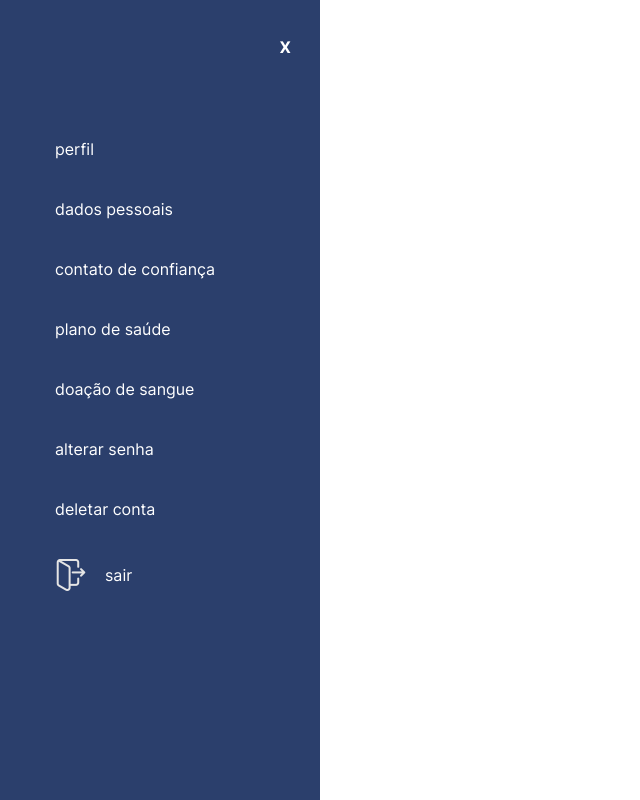
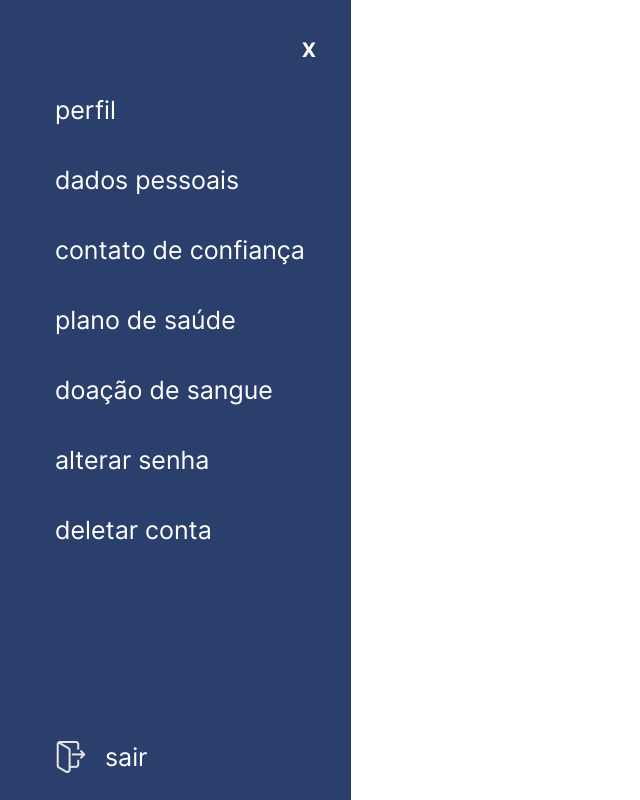
Before and after one commit to SafeStats-Health/safestats-frontend, a React (Create React App) app: page /user_profile in a window 1280 px wide. Shown: the whole page, without its empty margins (0-640 px from the left). Built offline with nearby package versions, Linux system fonts and the light colour scheme; the HTML template or start-up script is replaced by a standard one.

Commit message:
[feature-frontend-06] rebase master

```diff
--- a/src/components/drawer/index.js
+++ b/src/components/drawer/index.js
@@ -2,7 +2,7 @@ import {useState} from 'react';
 import styles from './styles.module.css';
 import t from '../../i18n/translate';
 import door from '../../assets/images/door.svg';
-
+import hamburger from '../../assets/images/hamburger.svg';
 
 export default function Drawer() {
   const [isActive, setIsActive] = useState(false);
@@ -13,9 +13,12 @@ export default function Drawer() {
   };
 
   return (
-        <div className={isActive ? '' : styles.drawerPos} onClick={handleClick}>
-            <div className={styles.x}>
+    <div>
+      <div className={isActive ? styles.none : styles.drawerPos}>
+        <div className={styles.xPos}>
+          <button className={styles.xButton} onClick={handleClick}>
             <span>{t('X')}</span>
+          </button>
         </div>
         <div className={styles.optionsPos}>
           <span>{t('PROFILE')}</span>
@@ -27,9 +30,15 @@ export default function Drawer() {
           <span>{t('DELETE_ACCOUNT')}</span>
         </div>
         <div className={styles.exit}>
-                <img src={door}></img>
+          <img src={door} alt="door"/>
           <span>{t('EXIT')}</span>
         </div>
       </div>
-    );
+      <div className={isActive ? styles.hamburgerMenu : styles.none} onClick={handleClick}>
+        <img src={hamburger} alt="hamburger"/>
+        <span className={styles.menu}>{t('MENU')}</span>
+      </div>
+    </div>
+  )
+    ;
 }
--- a/src/components/drawer/styles.module.css
+++ b/src/components/drawer/styles.module.css
@@ -3,22 +3,38 @@
     flex-direction: column;
     background-color: #2B3F6C;
     color: #ffffff;
-    max-width: 20rem;
+    max-width: 21.9375rem;
     height: 100vh;
 }
 
-.x {
+.none {
+    display: none;
+}
+
+.xPos {
     display: flex;
     justify-content: end;
     margin: 2.3125rem 1.8125rem 0 0;
+
+}
+
+.xButton {
+    font-size: 1.25rem;
     font-weight: 700;
+    color: white;
+    background-color: transparent;
+    border: transparent;
+}
+
+.xButton:hover {
+    cursor: pointer;
 }
 
 .optionsPos {
     display: flex;
     flex-direction: column;
+    font-size: 1.5625rem;
     margin: 5.125rem 0 0 3.4375rem;
-    align-items: space-between;
 }
 
 .optionsPos > span {
@@ -27,12 +43,53 @@
 
 .exit {
     display: flex;
+    font-size: 1.5625rem;
+    height: 100%;
     align-items: center;
-    margin: 0rem 0 0 3.4375rem;
+    margin: 15rem 0 0 3.4375rem;
 }
 
 .exit > img {
     margin-right: 1.125rem;
 }
 
-/*margin: 21.9375rem 0 0 3.4375rem;*/
+.hamburgerMenu {
+    display: flex;
+    align-content: center;
+    width: 7rem;
+    margin: 4.5rem 0 0 3.416rem;
+}
+
+.hamburgerMenu:hover {
+    cursor: pointer;
+}
+
+.menu {
+    font-size: 1.5625rem;
+    color: #2B3F6C;
+    margin-left: 1rem;
+}
+
+@media screen and (max-height: 864px) {
+    .optionsPos {
+        font-size: 1.5625rem;
+        margin: 2rem 0 0 3.4375rem;
+    }
+
+    .exit {
+        font-size: 1.5625rem;
+        margin: 8rem 0 0 3.4375rem;
+    }
+}
+
+@media screen and (max-height: 720px) {
+    .optionsPos {
+        font-size: 1.2rem;
+        margin: 2rem 0 0 3.4375rem;
+    }
+
+    .exit {
+        font-size: 1.2rem;
+        margin: 2rem 0 0 3.4375rem;
+    }
+}
--- a/src/i18n/messages/en-us.js
+++ b/src/i18n/messages/en-us.js
@@ -20,6 +20,7 @@ export default {
     BLOOD_DONATION: 'blood donation',
     CHANGE_PASSWORD: 'change password',
     DELETE_ACCOUNT: 'delete account',
-    EXIT: 'exit'
+    EXIT: 'exit',
+    MENU: 'menu'
   },
 };
--- a/src/i18n/messages/pt-br.js
+++ b/src/i18n/messages/pt-br.js
@@ -31,6 +31,7 @@ export default {
     BLOOD_DONATION: 'doação de sangue',
     CHANGE_PASSWORD: 'alterar senha',
     DELETE_ACCOUNT: 'deletar conta',
-    EXIT: 'sair'
+    EXIT: 'sair',
+    MENU: 'menu'
   },
 };
--- a/src/pages/not_found/styles.module.css
+++ b/src/pages/not_found/styles.module.css
@@ -6,8 +6,8 @@
     font-weight: 900;
     font-size: 8rem;
     line-height: 9.6875rem;
-  color: #2b3f6c;
-  margin-top: 4rem;
+    color: #2B3F6C;
+    margin: 4rem 0 1rem 0;
 }
 
 .text {
@@ -46,3 +46,37 @@
     transform: translate(0, -4.9rem);
     z-index: -1;
 }
+
+
+@media screen and (max-height: 864px) {
+    .error {
+        font-size: 8rem;
+        margin: 1rem 0 1rem 0;
+    }
+
+
+}
+
+@media screen and (max-height: 720px) {
+    .error {
+        font-size: 6rem;
+        margin: 1rem 0 1rem 0;
+    }
+
+    .text {
+        font-size: 1.50rem;
+        width: 35rem;
+    }
+
+    .doctor {
+        margin-top: 3.5rem;
+        width: 17rem;
+        height: 20.57rem;
+    }
+
+    .ellipse {
+        width: 11.232rem;
+        transform: translate(0, -3.4rem);
+        z-index: -1;
+    }
+}
```
Lines whose indentation alone changed are shown as unchanged.
